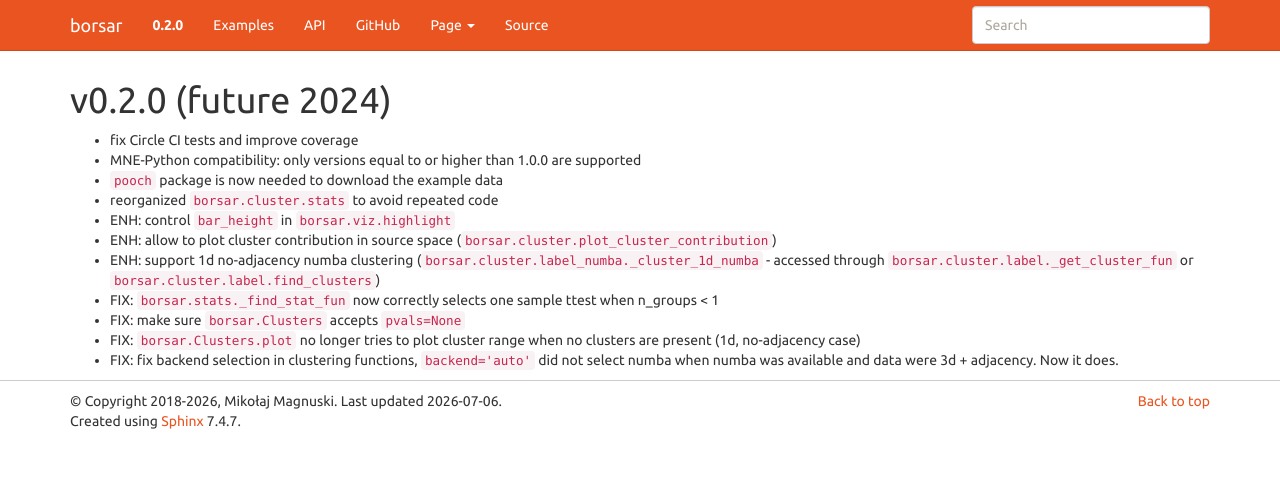
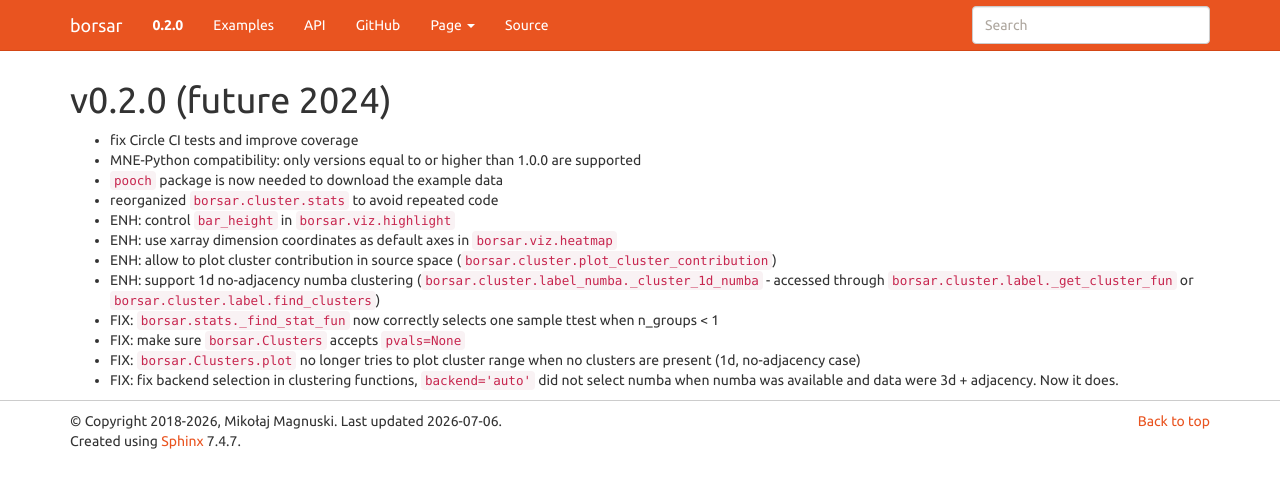
Before and after one commit to mmagnuski/borsar, a Sphinx documentation site: the page built from docs/whatsnew/v0.2.0.rst, in a window 1280 px wide. Shown: the top 488 px of the page. Built offline with Sphinx 7.4.7, drawn with Linux system fonts in a browser that asks for light colours.

Commit message:
whats new update

```diff
--- a/docs/whatsnew/v0.2.0.rst
+++ b/docs/whatsnew/v0.2.0.rst
@@ -6,6 +6,7 @@ v0.2.0 (future 2024)
 - reorganized ``borsar.cluster.stats`` to avoid repeated code
 
 - ENH: control ``bar_height`` in ``borsar.viz.highlight``
+- ENH: use xarray dimension coordinates as default axes in ``borsar.viz.heatmap``
 - ENH: allow to plot cluster contribution in source space (``borsar.cluster.plot_cluster_contribution``)
 - ENH: support 1d no-adjacency numba clustering (``borsar.cluster.label_numba._cluster_1d_numba`` - accessed through ``borsar.cluster.label._get_cluster_fun`` or ``borsar.cluster.label.find_clusters``)
 
```
